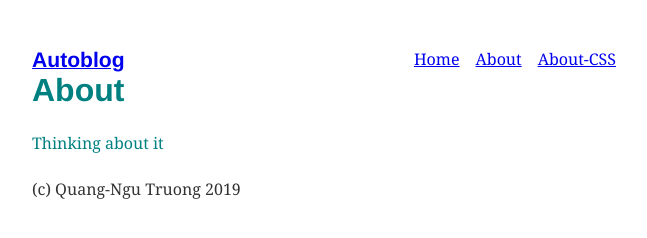
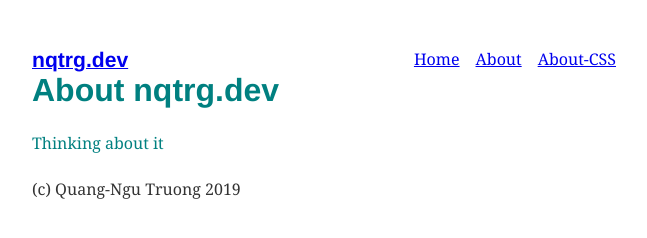
Before and after one commit to nqtrg/Autoblog-FE, a Gatsby site: page /about in a window 1280 px wide. Shown: the whole page, without its empty margins (308-955 px from the left). Built offline with nearby package versions, Linux system fonts and the light colour scheme; Gatsby itself is replaced by a stand-in of ours.

Commit message:
feat: add graphql and StaticQuery

```diff
--- a/gatsby-config.js
+++ b/gatsby-config.js
@@ -5,6 +5,10 @@
  */
 
 module.exports = {
+  siteMetadata: {
+    title: `nqtrg.dev`,
+    aboutTitleDefault: `About`,
+  },
   plugins: [
     {
       resolve: `gatsby-plugin-typography`,
--- a/src/components/container.js
+++ b/src/components/container.js
@@ -1,15 +1,28 @@
 import React from "react"
 import containerStyles from "./container.module.css"
-import { Link } from "gatsby"
+import { useStaticQuery, Link, graphql } from "gatsby"
+
 const ListLink = props => (
   <li style={{ display: `inline-block`, marginRight: `1rem` }}>
     <Link to={props.to}>{props.children}</Link>
   </li>
 )
-export default ({ children }) => (
-  <div className={containerStyles.container}>
+export default ({ children }) => {
+  const data = useStaticQuery(
+    graphql`
+      query {
+        site {
+          siteMetadata {
+            title
+          }
+        }
+      }
+    `
+  )
+
+  return(<div className={containerStyles.container}>
     <Link to="/" className={containerStyles.siteTitle}>
-      <h3 style={{ display: `inline` }}>Autoblog</h3>
+      <h3 style={{ display: `inline` }}>{data.site.siteMetadata.title}</h3>
     </Link>
 
     <ul style={{ listStyle: `none`, float: `right` }}>
@@ -21,5 +34,5 @@ export default ({ children }) => (
     <footer>
       (c) Quang-Ngu Truong 2019
     </footer>
-  </div>
-)
+  </div>)
+}
--- a/src/pages/about-css-modules.js
+++ b/src/pages/about-css-modules.js
@@ -1,5 +1,4 @@
 import React from "react"
-import { Link } from "gatsby"
 import Container from "../components/container"
 import styles from "./about-css-modules.module.css"
 
--- a/src/pages/about.js
+++ b/src/pages/about.js
@@ -1,12 +1,32 @@
 import React from "react"
-import { Link } from "gatsby"
 import Header from "../components/header"
 import Container from "../components/container"
-export default () => (
-  <Container>
-    <div style={{ color: `teal` }}>
-        <Header headerText="About" />
+import { graphql } from "gatsby"
+
+
+export default ({ data }) => {
+  return (
+    <Container>
+      <div style={{ color: `teal` }}>
+
+        <Header headerText={
+          data.site.siteMetadata.aboutTitleDefault +
+          " " +
+          data.site.siteMetadata.title} />
         <p>Thinking about it</p>
-    </div>
+      </div>
     </Container>
-)
+  )
+}
+// NOTE: page query can be used only in pages.
+// For components, try `StaticQuery`
+export const query = graphql`
+  query {
+    site {
+      siteMetadata {
+        title,
+        aboutTitleDefault
+      }
+    }
+  }
+`
--- a/src/pages/index.js
+++ b/src/pages/index.js
@@ -1,5 +1,4 @@
 import React from "react"
-import { Link } from "gatsby"
 import Header from "../components/header"
 import Container from "../components/container"
 export default () => (
```
